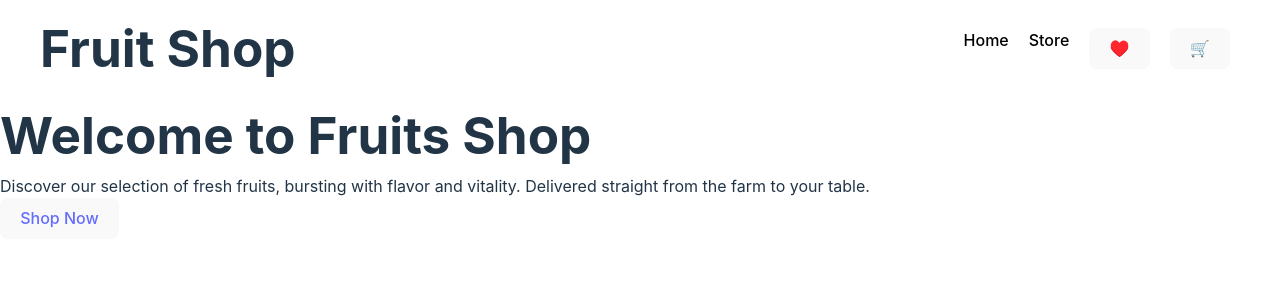
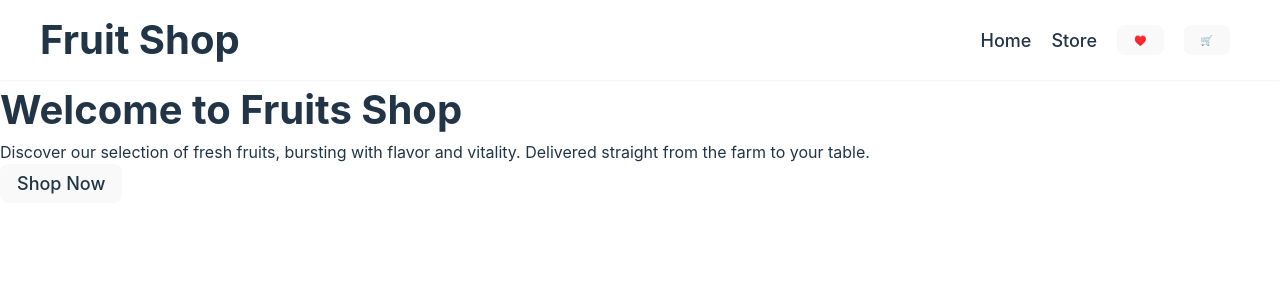
Before and after one commit to mighty-mufasa/react-eshop, a React (Vite) app: page / in a window 1280 px wide. Shown: the top 300 px of the page. Built offline with nearby package versions, Linux system fonts and the light colour scheme.

Commit message:
Update CSS styles for header and body

```diff
--- a/src/App.css
+++ b/src/App.css
@@ -3,15 +3,13 @@ header {
   align-items: center;
   justify-content: space-between;
   padding: 10px 40px;
+  box-shadow: 0 0 3px rgba(0, 0, 0, 0.1);
   ul {
     display: flex;
+    align-items: center;
     li {
       margin: 0 10px;
       list-style-type: none;
-      a {
-        text-decoration: none;
-        color: #000;
-      }
     }
   }
 }
--- a/src/index.css
+++ b/src/index.css
@@ -11,15 +11,19 @@
   text-rendering: optimizeLegibility;
   -webkit-font-smoothing: antialiased;
   -moz-osx-font-smoothing: grayscale;
-}
 
-a {
-  font-weight: 500;
-  color: #646cff;
-  text-decoration: inherit;
-}
-a:hover {
-  color: #535bf2;
+  font-size: 62.5%;
+
+  --primary: #2c73d2;
+  --primaryLight: #009ce9;
+  --secondary: #00d9b3;
+  --secondaryLight: #8bee86;
+
+  --neutralDarkest: #1a1a1a;
+  --neutralDark: #213547;
+  --neutralMid: red;
+  --neutralLight: #f9f9f9;
+  --neutralLighter: #ffffff;
 }
 
 * {
@@ -27,40 +31,43 @@ a:hover {
   padding: 0;
   box-sizing: border-box;
 }
+h1 {
+  font-size: 4rem;
+  /* line-height: 4;   */
+}
+a {
+  color: var(--neutralDark);
+  font-size: 1.8rem;
+  font-weight: 500;
+  text-decoration: none;
+  &:hover {
+    text-decoration: underline;
+  }
+}
 
-h1 {
-  font-size: 3.2em;
-  /* line-height: 4;   */
+p {
+  font-size: 1.6rem;
+  font-weight: 400;
 }
 
 button {
   border-radius: 8px;
   border: 1px solid transparent;
-  padding: 0.6em 1.2em;
+  padding: 0.8rem 1.6rem;
   font-size: 1em;
   font-weight: 500;
   font-family: inherit;
-  background-color: #1a1a1a;
+  background-color: var(--neutralDarkest);
   cursor: pointer;
   transition: border-color 0.25s;
-}
-button:hover {
-  border-color: #646cff;
-}
-button:focus,
-button:focus-visible {
-  outline: 4px auto -webkit-focus-ring-color;
 }
 
 @media (prefers-color-scheme: light) {
   :root {
-    color: #213547;
-    background-color: #ffffff;
-  }
-  a:hover {
-    color: #747bff;
+    color: var(--neutralDark);
+    background-color: var(--neutralLighter);
   }
   button {
-    background-color: #f9f9f9;
+    background-color: var(--neutralLight);
   }
 }
```
